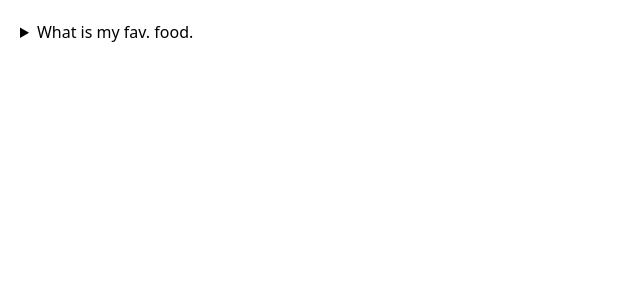
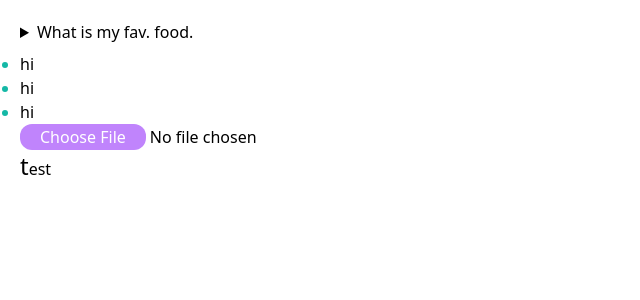
Before and after one commit to yeonjijeon/React-nomad_carrot_market_app, a Next.js app: page /details in a window 1280 px wide. Shown: the top 300 px of the page, without its empty margins (0-640 px from the left). Built offline with nearby package versions, Linux system fonts and the light colour scheme.

Commit message:
ul-li, file input, event 중첩

```diff
--- a/pages/details.tsx
+++ b/pages/details.tsx
@@ -9,6 +9,20 @@ const Forms: NextPage = () => {
           김치
         </span>
       </details>
+
+      <ul className="list-disc marker:text-teal-500">
+        <li>hi</li>
+        <li>hi</li>
+        <li>hi</li>
+        <input
+          type="file"
+          className="file:cursor-pointer
+          file:hover:text-purple-400 file:hover:bg-white file:hover:border-purple-400 file:hover:border file:transition-colors file:border-0 file:rounded-xl file:px-5 file:text-white file:bg-purple-400"
+        />
+        <p className="first-letter:text-2xl first-letter:hover:text-purple-400">
+          test
+        </p>
+      </ul>
     </div>
   )
 }
```
